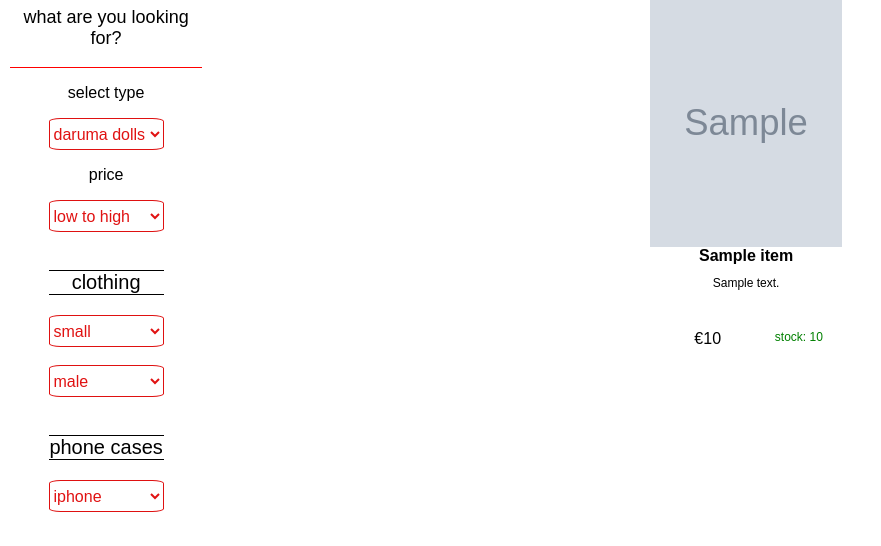
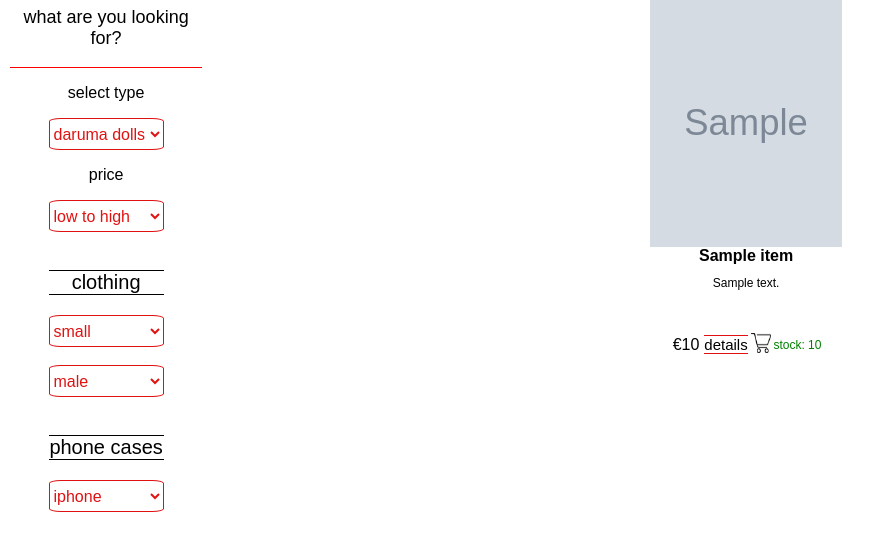
Before and after one commit to RickButer/daruma, a PHP site: page /card_page.php in a window 1280 px wide. Shown: the part 141-687 px from the top of the page, without its empty margins (0-881 px from the left). Run offline with PHP 8.4, Linux system fonts and the light colour scheme; tables that the repository leaves empty or names only in its code hold one stand-in row (values such as "Sample post").

Commit message:
updated card

```diff
--- a/css/card_page.css
+++ b/css/card_page.css
@@ -53,11 +53,12 @@
     width: 80%;
     height: 8%;
     display: flex;
-    justify-content: space-between;
+    justify-content: space-around;
+    align-items: center;
 }
 
 .card_price {
-    width: 50%;
+    width: 20%;
     text-align: center;
 }
 
@@ -125,3 +126,17 @@
     border-top: 1px solid black;
     font-size: 20px;
 }
+
+.details a {
+    color: black;
+    text-decoration: none;
+    outline: none;
+    font-size: 15px;
+    border-bottom: 1px solid rgba(223, 13, 13, 0.979);
+    border-top: 1px solid rgba(223, 13, 13, 0.979);
+}
+
+.add_to_cart img{
+    height: 20px;
+    width: 20px;
+}
--- a/php/php_include_files/card.php
+++ b/php/php_include_files/card.php
@@ -39,6 +39,8 @@
         '<div class="card_description">' . $row['description'] . '</div>' .
         '<div class="card_price_stock_box">' .
         '<div class="card_price">€' . $row['price'] . '</div>' .
+        '<div class="details"><a href="#">details<a/></div>' .
+        '<div class="add_to_cart"><a href="#"><img src="images/png/shopping_cart.png"/></a></div>' .
         '<div id="' . $stockColor . '">stock: ' . $row['stock'] . '</div>' .
         '</div>' .
         '</div>';
```
